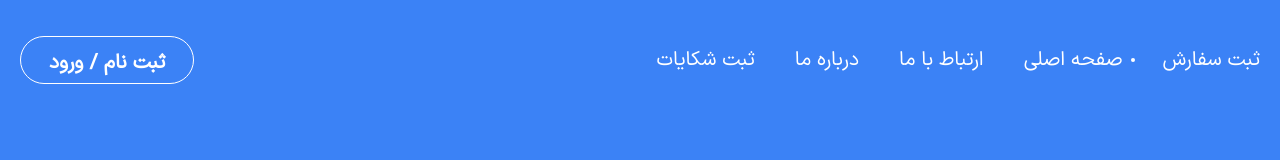
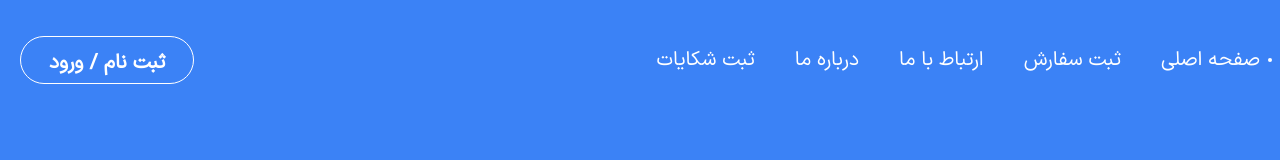
Before and after one commit to Apple-Service-ir/AppleService-RepairProject-FrontEnd, a React (Vite) app: page / in a window 1280 px wide. Shown: the top 160 px of the page. Built offline with nearby package versions, Linux system fonts and the light colour scheme.

Commit message:
fixed navlink

```diff
--- a/src/components/Header/Header.jsx
+++ b/src/components/Header/Header.jsx
@@ -32,10 +32,10 @@ export function Header() {
         </div>
         <ul className='hidden justify-center items-center gap-10 lg:flex'>
           <li>
-            <NavLink className='header__navlink text-white text-xl'>ثبت سفارش</NavLink>
+            <NavLink className='header__navlink-active text-white text-xl'>صفحه اصلی</NavLink>
           </li>
           <li>
-            <NavLink className='header__navlink-active text-white text-xl'>صفحه اصلی</NavLink>
+            <NavLink className='header__navlink text-white text-xl'>ثبت سفارش</NavLink>
           </li>
           <li>
             <NavLink className='header__navlink text-white text-xl'>ارتباط با ما</NavLink>
```
